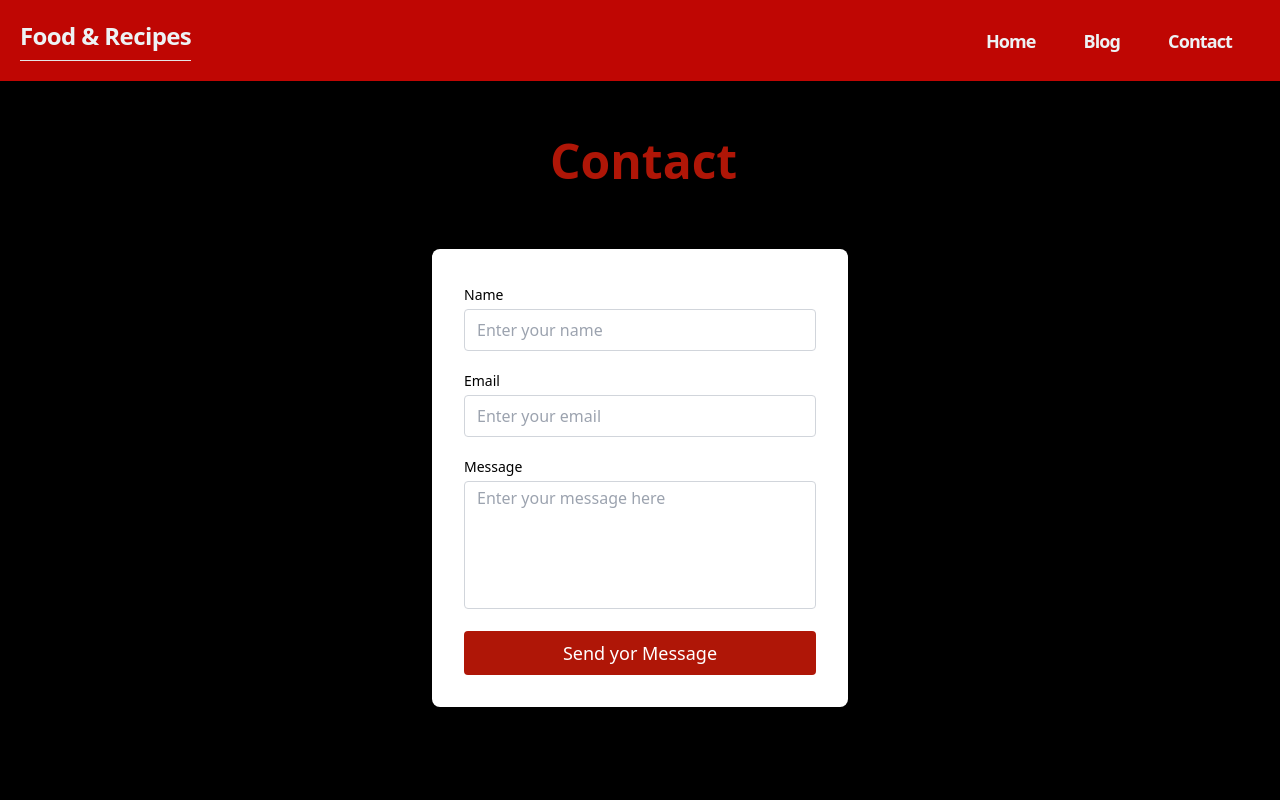
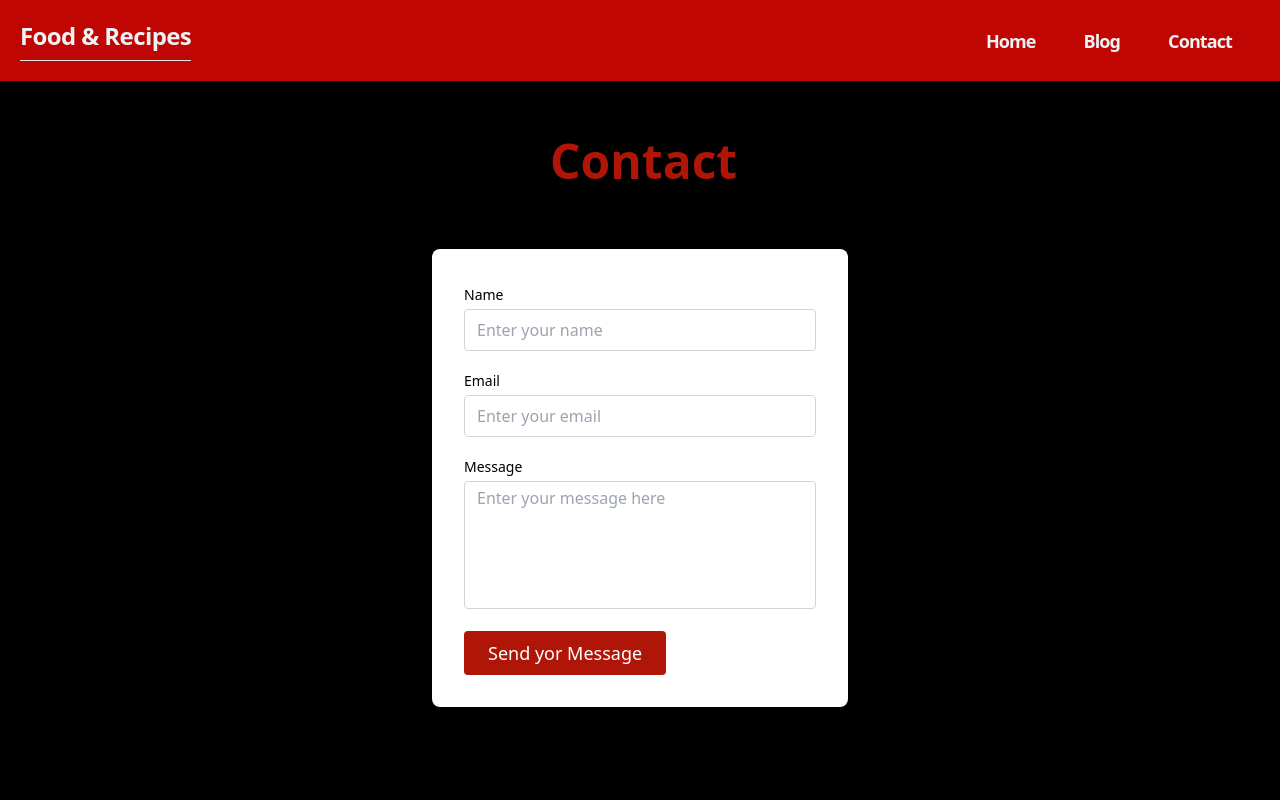
Before and after one commit to radiyakhan/blog-website, a Next.js app: page /contact in a window 1280 px wide. Shown: the top 800 px of the page. Built offline with nearby package versions, Linux system fonts and the light colour scheme.

Commit message:
Update page.tsx

```diff
--- a/src/app/contact/page.tsx
+++ b/src/app/contact/page.tsx
@@ -9,8 +9,9 @@ const page = () => {
       <section className="text-gray-600 body-font relative items-center">
         <div className="container px-4 flex">
           <div className="lg:w-1/3 md:w-1/2 bg-white rounded-lg p-8 flex flex-col md:mx-auto w-full mt-10 md:mt-0 relative z-10 shadow-md">
+            <form action="https://formspree.io/f/mdkkpaoe" method="POST">
             <div className="relative mb-4">
-              <label htmlFor="email" className="leading-7 text-sm text-black">
+              <label htmlFor="name" className="leading-7 text-sm text-black">
                 Name
               </label>
               <input
@@ -51,6 +52,7 @@ const page = () => {
             <button className="text-white bg-myred2 border-0 py-2 px-6 focus:outline-none hover:bg-red-600 rounded text-lg">
               Send yor Message
             </button>
+            </form>
           </div>
         </div>
       </section>
```
